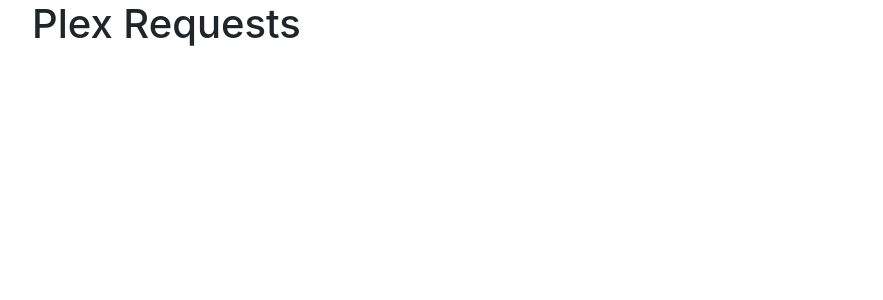
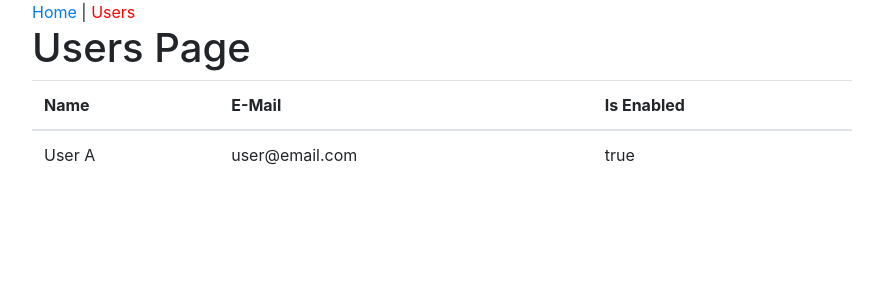
Before and after one commit to Jbond312/PlexRequestsClient, a React app: page /users in a window 1280 px wide. Shown: the top 300 px of the page, without its empty margins (198-1081 px from the left). Built offline with nearby package versions, Linux system fonts and the light colour scheme.

Commit message:
Added some template components for basic pages

```diff
--- a/package.json
+++ b/package.json
@@ -57,6 +57,7 @@
     "mini-css-extract-plugin": "0.9.0",
     "node-fetch": "^2.6.0",
     "npm-run-all": "4.1.5",
+    "open-browser-webpack-plugin": "0.0.5",
     "postcss-loader": "3.0.0",
     "react-test-renderer": "16.13.1",
     "react-testing-library": "8.0.1",
--- a/src/components/App.js
+++ b/src/components/App.js
@@ -1,9 +1,24 @@
-import React from "react";
+import React from 'react';
+import { Switch, Route } from 'react-router-dom';
+
+import { ToastContainer } from 'react-toastify';
+import 'react-toastify/dist/ReactToastify.min.css';
+
+import Header from './common/Header';
+import HomePage from './HomePage';
+import UsersPage from './Users/UsersPage';
+import PageNotFound from './PageNotFound';
 
 const App = () => {
   return (
     <div className="container-fluid">
-      <h1>Plex Requests</h1>
+      <Header />
+      <Switch>
+        <Route exact path="/" component={HomePage} />
+        <Route path="/users" component={UsersPage} />
+        <Route component={PageNotFound} />
+      </Switch>
+      <ToastContainer autoClose={3000} hideProgressBar />
     </div>
   );
 };
--- /dev/null
+++ b/src/components/HomePage.js
@@ -0,0 +1,11 @@
+import React from 'react';
+
+const HomePage = () => {
+  return (
+    <>
+      <h1>Home Page</h1>
+    </>
+  );
+};
+
+export default HomePage;
--- /dev/null
+++ b/src/components/PageNotFound.js
@@ -0,0 +1,11 @@
+import React from 'react';
+
+const PageNotFound = () => {
+  return (
+    <>
+      <h1>Page Not Found</h1>
+    </>
+  );
+};
+
+export default PageNotFound;
--- /dev/null
+++ b/src/components/Users/UsersList.js
@@ -0,0 +1,26 @@
+import React from 'react';
+
+const UsersList = () => {
+  return (
+    <>
+      <table className="table">
+        <thead>
+          <tr>
+            <th>Name</th>
+            <th>E-Mail</th>
+            <th>Is Enabled</th>
+          </tr>
+        </thead>
+        <tbody>
+          <tr>
+            <td>User A</td>
+            <td>user@email.com</td>
+            <td>true</td>
+          </tr>
+        </tbody>
+      </table>
+    </>
+  );
+};
+
+export default UsersList;
--- /dev/null
+++ b/src/components/Users/UsersPage.js
@@ -0,0 +1,14 @@
+import React from 'react';
+
+import UsersList from './UsersList';
+
+const UsersPage = () => {
+  return (
+    <>
+      <h1>Users Page</h1>
+      <UsersList></UsersList>
+    </>
+  );
+};
+
+export default UsersPage;
--- /dev/null
+++ b/src/components/common/Header.js
@@ -0,0 +1,20 @@
+import React from 'react';
+import { NavLink } from 'react-router-dom';
+
+const activeStyle = { color: 'red' };
+
+const Header = () => {
+  return (
+    <>
+      <NavLink exact to="/" activeStyle={activeStyle}>
+        Home
+      </NavLink>
+      {' | '}
+      <NavLink to="/users" activeStyle={activeStyle}>
+        Users
+      </NavLink>
+    </>
+  );
+};
+
+export default Header;
--- a/src/index.html
+++ b/src/index.html
@@ -1,5 +1,5 @@
 <!DOCTYPE html>
-<html>
+<html lang="en">
   <head>
     <meta charset="utf-8" />
     <title>Plex Requests</title>
--- a/src/index.js
+++ b/src/index.js
@@ -1,9 +1,15 @@
-import React from "react";
-import { render } from "react-dom";
+import React from 'react';
+import { render } from 'react-dom';
+import { BrowserRouter as Router } from 'react-router-dom';
 
-import "bootstrap/dist/css/bootstrap.min.css";
-import "./index.css";
+import 'bootstrap/dist/css/bootstrap.min.css';
+import './index.css';
 
-import App from "./components/App";
+import App from './components/App';
 
-render(<App />, document.getElementById("app"));
+render(
+  <Router>
+    <App />
+  </Router>,
+  document.getElementById('app'),
+);
--- a/webpack.config.dev.js
+++ b/webpack.config.dev.js
@@ -1,6 +1,7 @@
 const webpack = require('webpack');
 const path = require('path');
 const HtmlWebpackPlugin = require('html-webpack-plugin');
+const OpenBrowserPlugin = require('open-browser-webpack-plugin');
 
 process.env.NODE_ENV = 'development';
 
@@ -24,6 +25,7 @@ module.exports = {
     https: false,
   },
   plugins: [
+    new OpenBrowserPlugin({ url: 'http://localhost:3000' }),
     new webpack.DefinePlugin({
       'process.env.API_URL': JSON.stringify('http://localhost:3001'),
     }),
```
Also changed, not shown: 1 other file (tests, documents, lock files or other folders).
